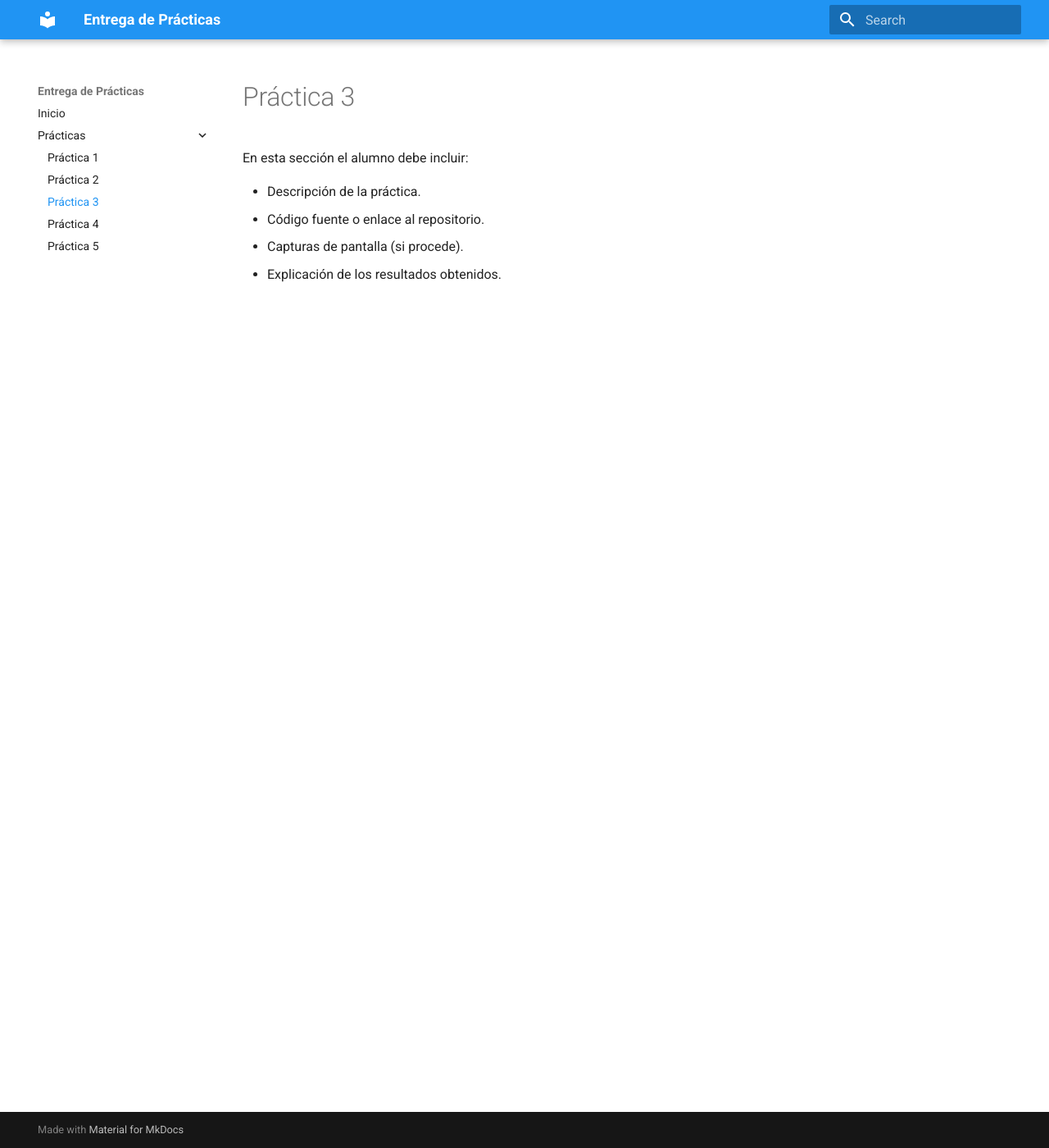
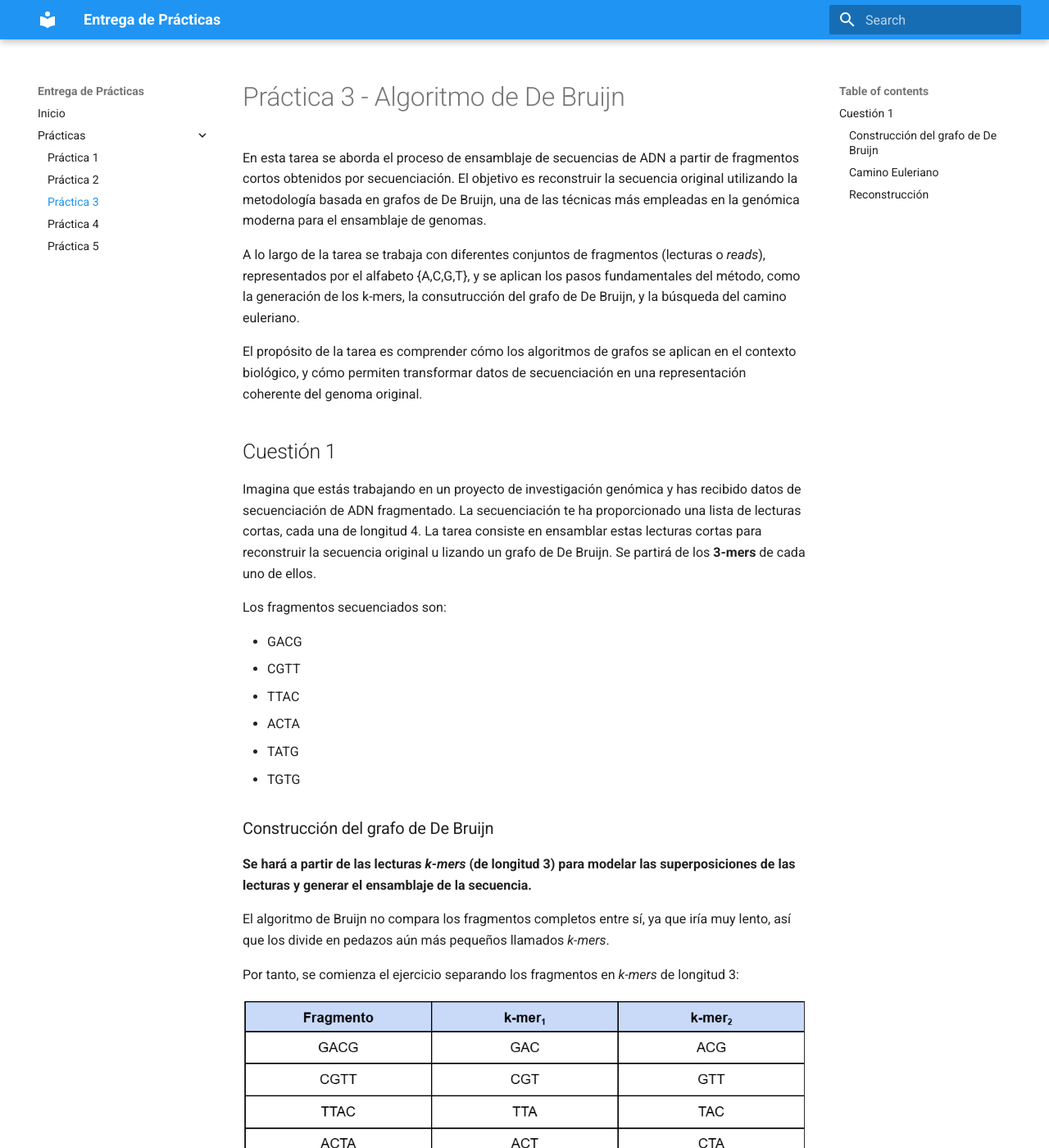
Before and after one commit to raquelaq/PracticasBIO, an MkDocs documentation site: the page built from docs/practica3.md, in a window 1280 px wide and 1400 px high. Shown: the whole window at 82% size. Built offline with MkDocs 1.6.1 and Material for MkDocs 9.7.7, drawn with Linux system fonts in a browser that asks for light colours; some of the changed text lies outside the part shown.

Commit message:
Practica 3

```diff
--- a/docs/practica3.md
+++ b/docs/practica3.md
@@ -1,8 +1,115 @@
-# Práctica 3
+# Práctica 3 - Algoritmo de De Bruijn
 
-En esta sección el alumno debe incluir:
+En esta tarea se aborda el proceso de ensamblaje de secuencias de ADN a partir de fragmentos cortos obtenidos por secuenciación.
+El objetivo es reconstruir la secuencia original utilizando la metodología basada en grafos de De Bruijn, una de las
+técnicas más empleadas en la genómica moderna para el ensamblaje de genomas.
 
-- Descripción de la práctica.
-- Código fuente o enlace al repositorio.
-- Capturas de pantalla (si procede).
-- Explicación de los resultados obtenidos.
+A lo largo de la tarea se trabaja con diferentes conjuntos de fragmentos (lecturas o _reads_), representados por el alfabeto
+{A,C,G,T}, y se aplican los pasos fundamentales del método, como la generación de los k-mers, la consutrucción del grafo de
+De Bruijn, y la búsqueda del camino euleriano.
+
+El propósito de la tarea es comprender cómo los algoritmos de grafos se aplican en el contexto biológico, y cómo permiten
+transformar datos de secuenciación en una representación coherente del genoma original.
+
+## Cuestión 1
+
+Imagina que estás trabajando en un proyecto de investigación genómica y has recibido datos de secuenciación de ADN fragmentado.
+La secuenciación te ha proporcionado una lista de lecturas cortas, cada una de longitud 4. La tarea consiste en ensamblar
+estas lecturas cortas para reconstruir la secuencia original u lizando un grafo de De Bruijn. Se partirá de los **3-mers**
+de cada uno de ellos.
+
+Los fragmentos secuenciados son:
+
+- GACG
+- CGTT
+- TTAC
+- ACTA
+- TATG
+- TGTG
+
+### Construcción del grafo de De Bruijn
+
+**Se hará a partir de las lecturas _k-mers_ (de longitud 3) para modelar las superposiciones de las lecturas y generar el
+ensamblaje de la secuencia.**
+
+El algoritmo de Bruijn no compara los fragmentos completos entre sí, ya que iría muy lento, así que los divide en pedazos
+aún más pequeños llamados _k-mers_.
+
+Por tanto, se comienza el ejercicio separando los fragmentos en _k-mers_ de longitud 3:
+
+![Generación de los k-mers](images/tabla1.png)
+*Tabla 1. Proceso de generación de los k-mers*
+
+Como se puede observar en la **Tabla 1**, no hay ningún _k-mer_ repetido, por lo que ahora se procede a la **división de los _k-mers_
+ en prefijos y sufijos**.
+
+Este paso es necesario para poder llegar a construir el grafo de De Bruijn, ya que cada nodo en el grafo representa un
+fragmento de longitud _k - 1_. Por tanto, en este ejercicio cada nodo representará un fragmento de longitud _3 - 1 = 2_.
+
+![Prefijos y Sufijos](images/tabla2.png)
+*Tabla 2. Proceso de generación de los prefijos y sufijos*
+
+En la **Tabla 2** se pueden ver los prefijos y sufijos resultantes para cada grupo de _k-mers_. Esto surge porque cada _k-mer_
+crea una conexión (arista) entre dos nodos:
+
+- El nodo de **inicio**, formado por las primeras _k - 1_ letras del _k-mer_ (prefijo)
+- El nodo de **fin**, formado por las últimas _k - 1_ letras del _k-mer_ (sufijo).
+
+Por tanto, el conjunto de nodos que conformará el grafo de De Bruijn será: {GA, AC, CG, GT, TT, TA, CT, AT, TG}, y el grafo
+de De Bruijn será el que se puede ver en la Figura 1:
+
+![Grafo de De Bruijn](images/grafo1.png)
+*Figura 1. Grafo de De Bruijn*
+
+### Camino Euleriano
+
+Ahora que el grafo de De Bruijn está construido, se podrá comprobar si existe un camino eulariano para poder reconstruir
+la secuencia.
+
+Un **camino euleriano** es un recorrido dentro de un grafo que **pasa exactamente una vez por cada arista**. En un grafo
+dirigido, cada nodo puede tener:
+
+- **Grado de salida:** que correspone al número de aristas que salen del nodo (flechas)
+- **Grado de entrada:** que es el número de aristas dirigidas que entran al nodo
+
+Las condiciones que deben cumplirse para que existe un camino euleriano son:
+
+1. **Salida:** como máximo un nodo con un grado de salida mayor en 1 al grado de entrada
+2. **Entrada:** como máximo un nodo con un grado de entrada mayor en 1 al grado de salida
+3. **Resto de nodos:** todos los demás nodos deben tener el mismo número de entradas y salidas
+4. **Conectividad:** todos los nodos deben estar conectados
+
+Por tanto, se pasa a comprobar si los nodos del camino cumplen con dichas condiciones para seguir un camino euleriano:
+
+- **GA:** entrada = 0, salida = 1 → Grafo de inicio (salida = entrada + 1)
+- **AC:** entrada = 2, salida = 2
+- **CG:** entrada = 1, salida = 1
+- **GT:** entrada = 2, salida = 2
+- **TT:** entrada = 1, salida = 1
+- **TA:** entrada = 2, salida = 2
+- **CT:** entrada = 1, salida = 2
+- **AT:** entrada = 2, salida = 2
+- **TG:** entrada = 2, salida = 1 → Grafo de fin (entrada = salida + 1)
+
+El resto de nodos están equilibrados (entrada = salida), y el grafo está conectado por las aristas relevantes.
+
+Camino euleriano: GA → AC → CG → GT → TT → TA → AC → CT → TA → AT → TG → GT → TG
+
+Por tanto, se cumple con las condiciones indicadas, así que existe un camino euleriano y se puede hacer la reconsctrucción.
+
+### Reconstrucción
+
+En grafos de De Bruijn, se reconstruye tomando el primer nodo y luego añadiendo la última letra de cada nodo siguiente. Por
+tanto, el resultado de la reconstrucción es **GACGTTACTATGTG**.
+
+Para comprobar que la reconstrucción está bien, es tan sencillo como observar que todas las lecturas originales aparecen
+como subcadenas de la secuencia ensamblada (Figura 2).
+
+![Grafo de De Bruijn](images/comparacion_lecturas_reconstruccion_1.png)
+*Figura 2. Subcadenas de la reconstrucción*
+
+El uso del grafo de De Bruijn ha permitido representar de manera eficiente las relaciones de superposición entre los
+fragmentos de ADN, facilitando el ensamblaje de la secuencia original. Este procedimiento ilustra cómo los algoritmos
+basados en grafos son una herramienta esencial en la bioinformática moderna, ya que permiten transformar grandes
+volúmenes de datos de secuenciación en representaciones precisas del genoma, optimizando tanto el tiempo de cómputo como
+la fiabilidad del ensamblaje.
```
Also changed, not shown: docs/images/comparacion_lecturas_reconstruccion_1.png (added), docs/images/grafo1.png (added), docs/images/tabla1.png (added), docs/images/tabla2.png (added).
